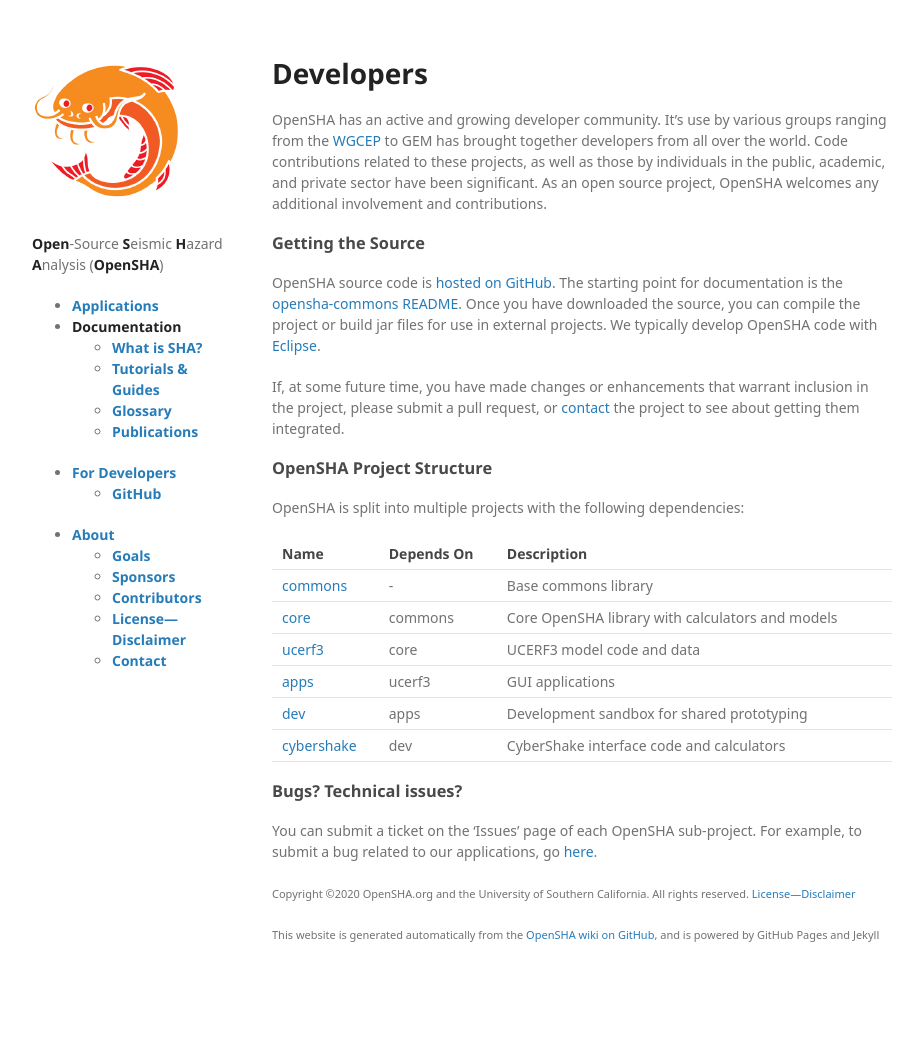
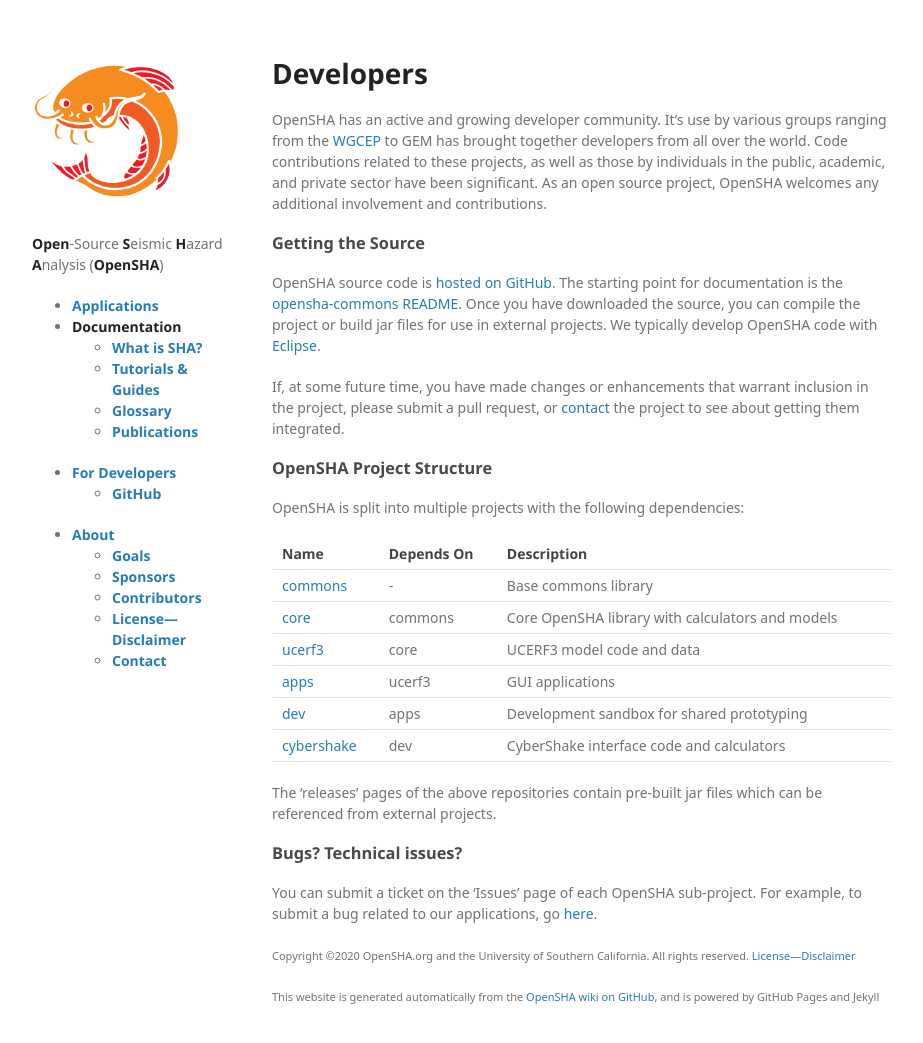
Before and after one commit to opensha/opensha.github.io, a Jekyll site: the page built from Developers.md, in a window 1280 px wide and 1076 px high. Shown: the top 1043 px of the window, without its empty margins (178-1101 px from the left). Built offline with Jekyll 4.4.1, drawn with Linux system fonts in a browser that asks for light colours; some web fonts are replaced; our own code applies the rules of GitHub Pages for plain Markdown files; a script that is not in the unit is left out; some of the changed lines change nothing that is shown.

Commit message:
automatic wiki-to-pages sync from opensha.usc.edu

```diff
--- a/Developers.md
+++ b/Developers.md
@@ -19,6 +19,8 @@
 | [dev](https://github.com/opensha/opensha-dev)        | apps       | Development sandbox for shared prototyping       |
 | [cybershake](https://github.com/opensha/opensha-cybershake) | dev       | CyberShake interface code and calculators        |
 
+The 'releases' pages of the above repositories contain pre-built jar files which can be referenced from external projects.
+
 ### Bugs? Technical issues?
 
 You can submit a ticket on the 'Issues' page of each OpenSHA sub-project. For example, to submit a bug related to our applications, go [here](https://github.com/opensha/opensha-apps/issues).
--- a/_layouts/default.html
+++ b/_layouts/default.html
@@ -18,6 +18,15 @@
     <!--[if lt IE 9]>
     <script src="https://cdnjs.cloudflare.com/ajax/libs/html5shiv/3.7.3/html5shiv.min.js"></script>
     <![endif]-->
+    <!-- Global site tag (gtag.js) - Google Analytics -->
+    <script async src="https://www.googletagmanager.com/gtag/js?id=UA-495056-14"></script>
+    <script>
+      window.dataLayer = window.dataLayer || [];
+      function gtag(){dataLayer.push(arguments);}
+      gtag('js', new Date());
+
+      gtag('config', 'UA-495056-14');
+    </script>
   </head>
   <body>
     <div class="wrapper">
```
